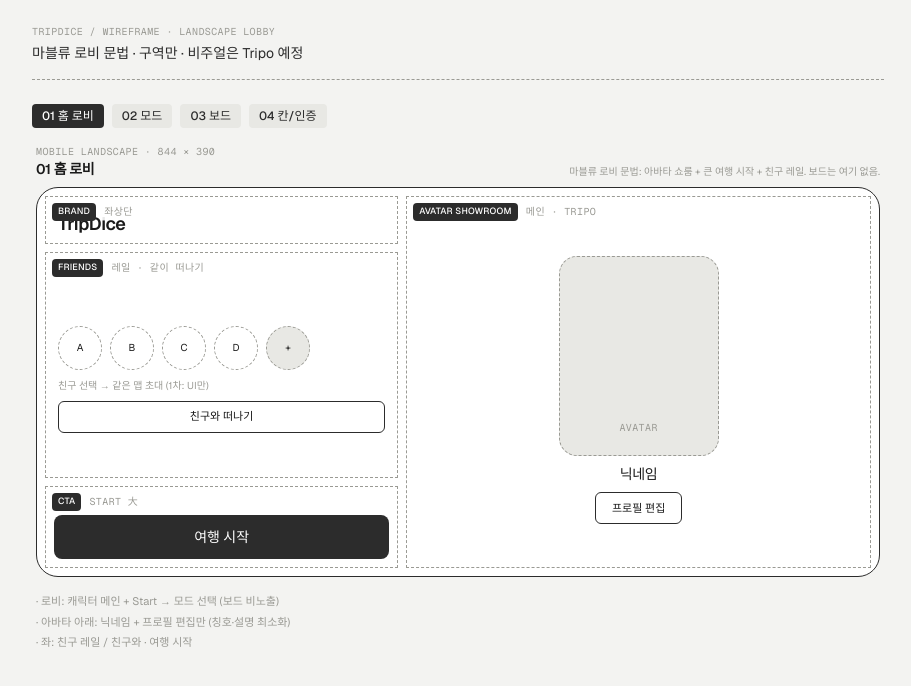
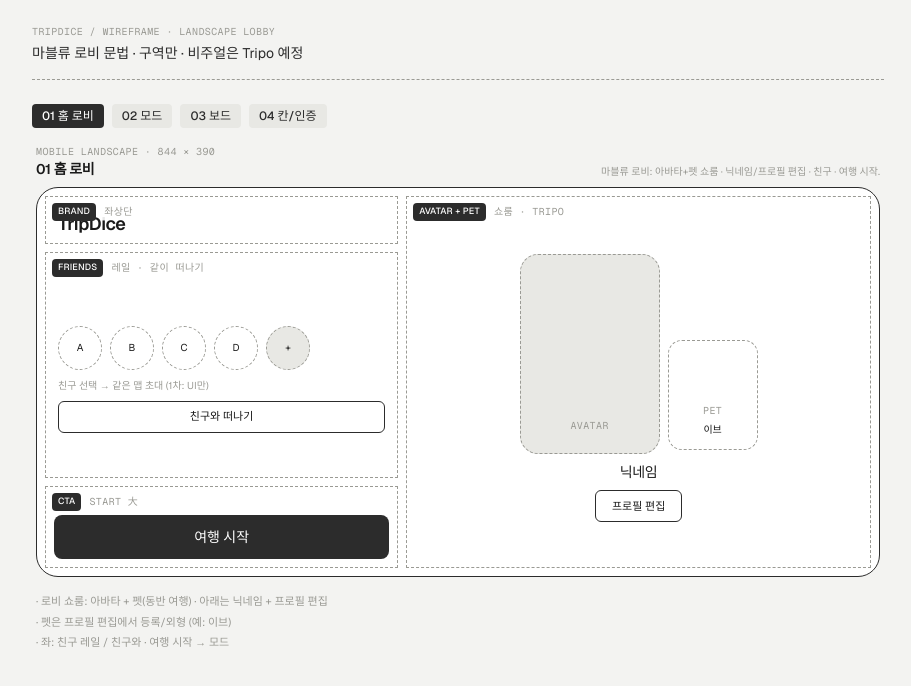
Before and after one commit to dudi199784-hash/tripdice, a Next.js app: page / in a window 1280 px wide. Shown: the top 686 px of the page, without its empty margins (182-1093 px from the left). Built offline with nearby package versions, Linux system fonts and the light colour scheme.

Commit message:
Add companion pet slot beside avatar on home lobby.
Co-authored-by: Cursor <cursoragent@cursor.com>

```diff
--- a/src/app/page.tsx
+++ b/src/app/page.tsx
@@ -9,7 +9,7 @@ export default function Home() {
       <SketchNav current="/" />
       <PhoneFrame
         title="01 홈 로비"
-        note="마블류 로비 문법: 아바타 쇼룸 + 큰 여행 시작 + 친구 레일. 보드는 여기 없음."
+        note="마블류 로비: 아바타+펫 쇼룸 · 닉네임/프로필 편집 · 친구 · 여행 시작."
       >
         <div className="grid min-h-0 flex-1 grid-cols-[0.95fr_1.25fr] gap-2 p-2">
           <div className="flex min-h-0 flex-col gap-2">
@@ -55,10 +55,16 @@ export default function Home() {
             </Region>
           </div>
 
-          <Region label="avatar showroom" spec="메인 · Tripo" className="min-h-0">
+          <Region label="avatar + pet" spec="쇼룸 · Tripo" className="min-h-0">
             <div className="flex h-full flex-col items-center justify-center gap-2 px-3">
-              <div className="mt-4 flex h-[200px] w-[160px] items-end justify-center rounded-[18px] border border-dashed border-[var(--wire)] bg-[var(--wire-muted)]">
-                <p className="mb-5 wire-label normal-case tracking-normal">avatar</p>
+              <div className="mt-3 flex items-end justify-center gap-2">
+                <div className="flex h-[200px] w-[140px] items-end justify-center rounded-[18px] border border-dashed border-[var(--wire)] bg-[var(--wire-muted)]">
+                  <p className="mb-5 wire-label normal-case tracking-normal">avatar</p>
+                </div>
+                <div className="mb-1 flex h-[110px] w-[90px] flex-col items-center justify-end rounded-[14px] border border-dashed border-[var(--wire)] bg-white pb-3">
+                  <p className="wire-label normal-case tracking-normal">pet</p>
+                  <p className="mt-1 text-[10px] font-medium">이브</p>
+                </div>
               </div>
               <p className="text-sm font-medium tracking-tight">닉네임</p>
               <button
@@ -74,9 +80,9 @@ export default function Home() {
 
       <SpecList
         items={[
-          "로비: 캐릭터 메인 + Start → 모드 선택 (보드 비노출)",
-          "아바타 아래: 닉네임 + 프로필 편집만 (칭호·설명 최소화)",
-          "좌: 친구 레일 / 친구와 · 여행 시작",
+          "로비 쇼룸: 아바타 + 펫(동반 여행) · 아래는 닉네임 + 프로필 편집",
+          "펫은 프로필 편집에서 등록/외형 (예: 이브)",
+          "좌: 친구 레일 / 친구와 · 여행 시작 → 모드",
         ]}
       />
     </>
```
